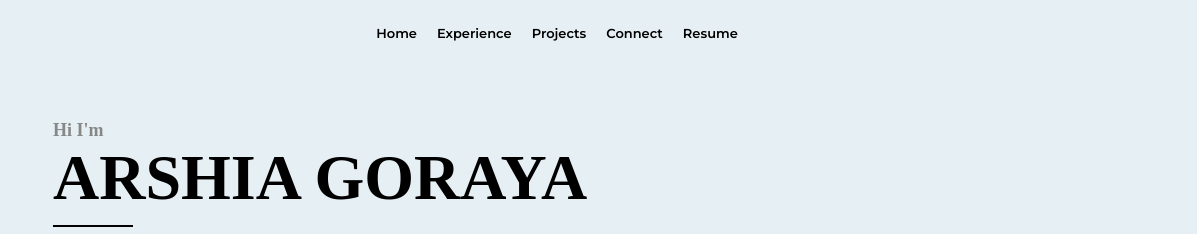
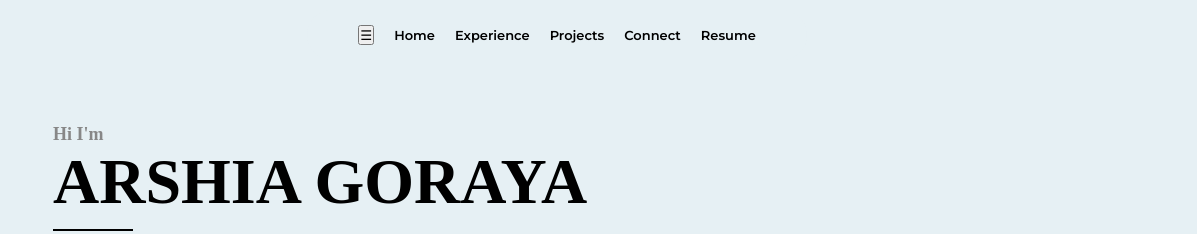
Before and after one commit to a-g123/Arshia-Goraya-Website, a plain HTML site: page index.html in a window 1280 px wide. Shown: the top 234 px of the page, 83-1280 px from the left. Drawn offline with Linux system fonts and the light colour scheme; a web font is replaced by a local one.

Commit message:
Update index.html

```diff
--- a/index.html
+++ b/index.html
@@ -21,7 +21,8 @@
     <!-- NAVIGATION BAR START -->
     <nav id="navbar">
         <div class="navbar__container">
-            <ul class="navbar__menu">
+            <button class="navbar__toggle" id="menu-toggle">&#9776;</button>
+            <ul class="navbar__menu" id="navbar-menu">
                 <li class="navbar__items">
                     <a href="#" class="navbar__links">Home</a>
                 </li>
```
